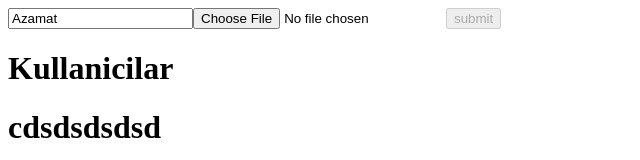
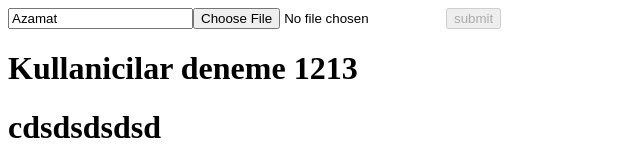
Before and after one commit to azamat1696/react-ornek, a React (Create React App) app: page / in a window 1280 px wide. Shown: the top 160 px of the page, without its empty margins (0-640 px from the left). Built offline with nearby package versions, Linux system fonts and the light colour scheme; no server answers.

Commit message:
Update App.js

```diff
--- a/src/App.js
+++ b/src/App.js
@@ -68,7 +68,7 @@ const App = () => {
                 <input type="file" name="avatar"   onChange={event => setAvatar(event.target.files[0])}/>
                 <button type="submit" disabled={!name || !avatar}>submit</button>
             </form>
-            <h1>Kullanicilar</h1>
+            <h1>Kullanicilar deneme 1213</h1>
             <h1>cdsdsdsdsd</h1>
              <ul>
                 {user && user.map(item=>(
```
